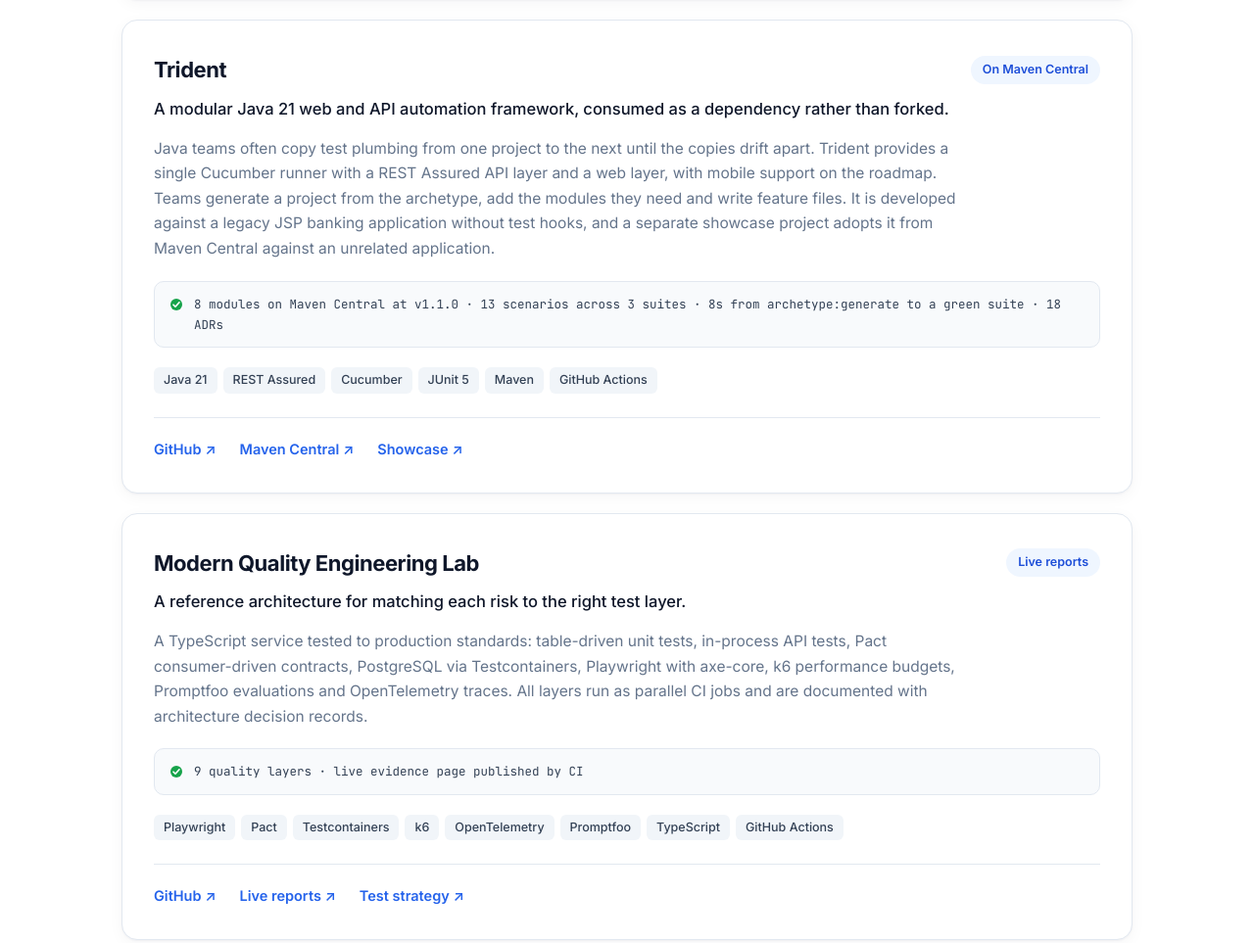
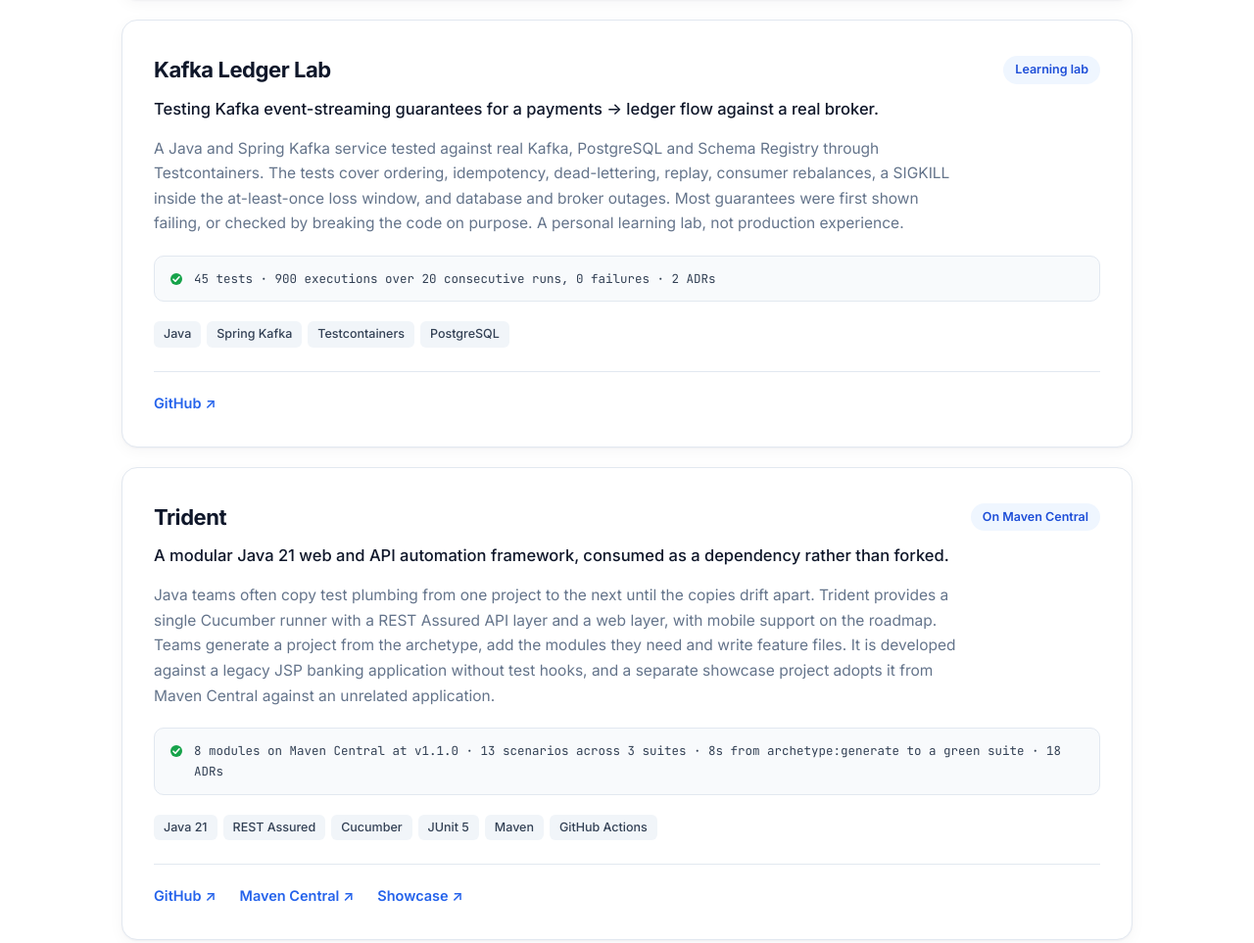
Before and after one commit to cozgur/ozgurcetintas.dev, a plain HTML site: page site/index.html in a window 1280 px wide. Shown: the part 3460-4423 px from the top of the page at 98% size. Drawn offline with Linux system fonts and the light colour scheme.

Commit message:
Add the Kafka Ledger Lab card, second in "Built on my own"
- Learning-lab badge; links to github.com/cozgur/kafka-ledger-lab-java
- Static fact line (45 tests, 900 executions over 20 runs, 0 failures, 2 ADRs);
  no data-facts key, so scripts/facts.mjs leaves it alone
- Tags: Java, Spring Kafka, Testcontainers, PostgreSQL

Co-Authored-By: Claude Opus 5.5 <noreply@anthropic.com>

```diff
--- a/site/index.html
+++ b/site/index.html
@@ -281,6 +281,27 @@
 
           <li class="card">
             <header>
+              <h3>Kafka Ledger Lab</h3>
+              <span class="stamp">Learning lab</span>
+            </header>
+            <p class="summary">Testing Kafka event-streaming guarantees for a payments → ledger flow against a real broker.</p>
+            <p class="desc">
+              A Java and Spring Kafka service tested against real Kafka, PostgreSQL and Schema Registry through
+              Testcontainers. The tests cover ordering, idempotency, dead-lettering, replay, consumer rebalances, a
+              SIGKILL inside the at-least-once loss window, and database and broker outages. Most guarantees were first
+              shown failing, or checked by breaking the code on purpose. A personal learning lab, not production experience.
+            </p>
+            <p class="facts">45 tests · 900 executions over 20 consecutive runs, 0 failures · 2 ADRs</p>
+            <ul class="badges" aria-label="Technologies">
+              <li>Java</li><li>Spring Kafka</li><li>Testcontainers</li><li>PostgreSQL</li>
+            </ul>
+            <p class="links">
+              <a href="https://github.com/cozgur/kafka-ledger-lab-java" target="_blank" rel="noopener">GitHub ↗</a>
+            </p>
+          </li>
+
+          <li class="card">
+            <header>
               <h3>Trident</h3>
               <span class="stamp">On Maven Central</span>
             </header>
```
